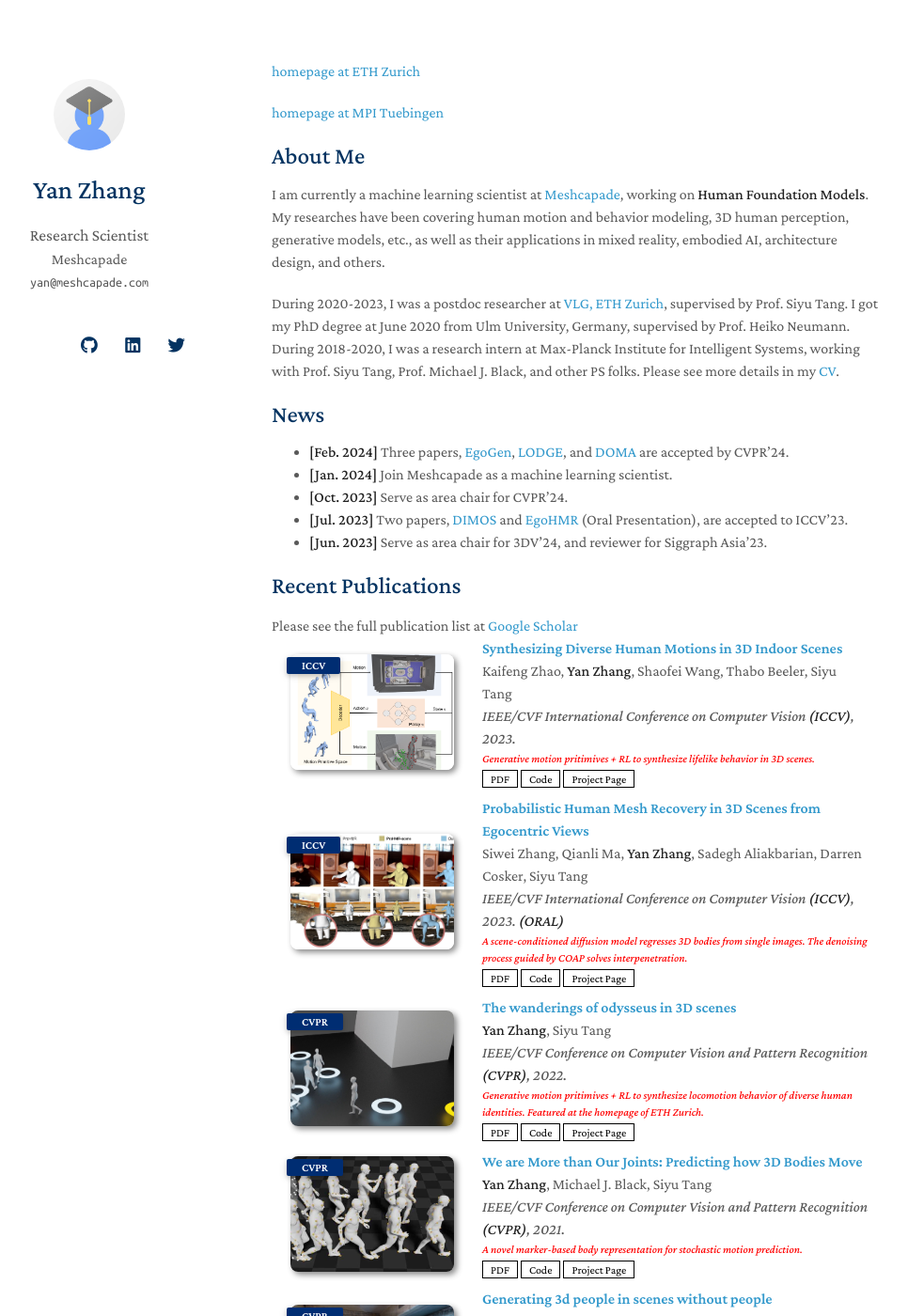
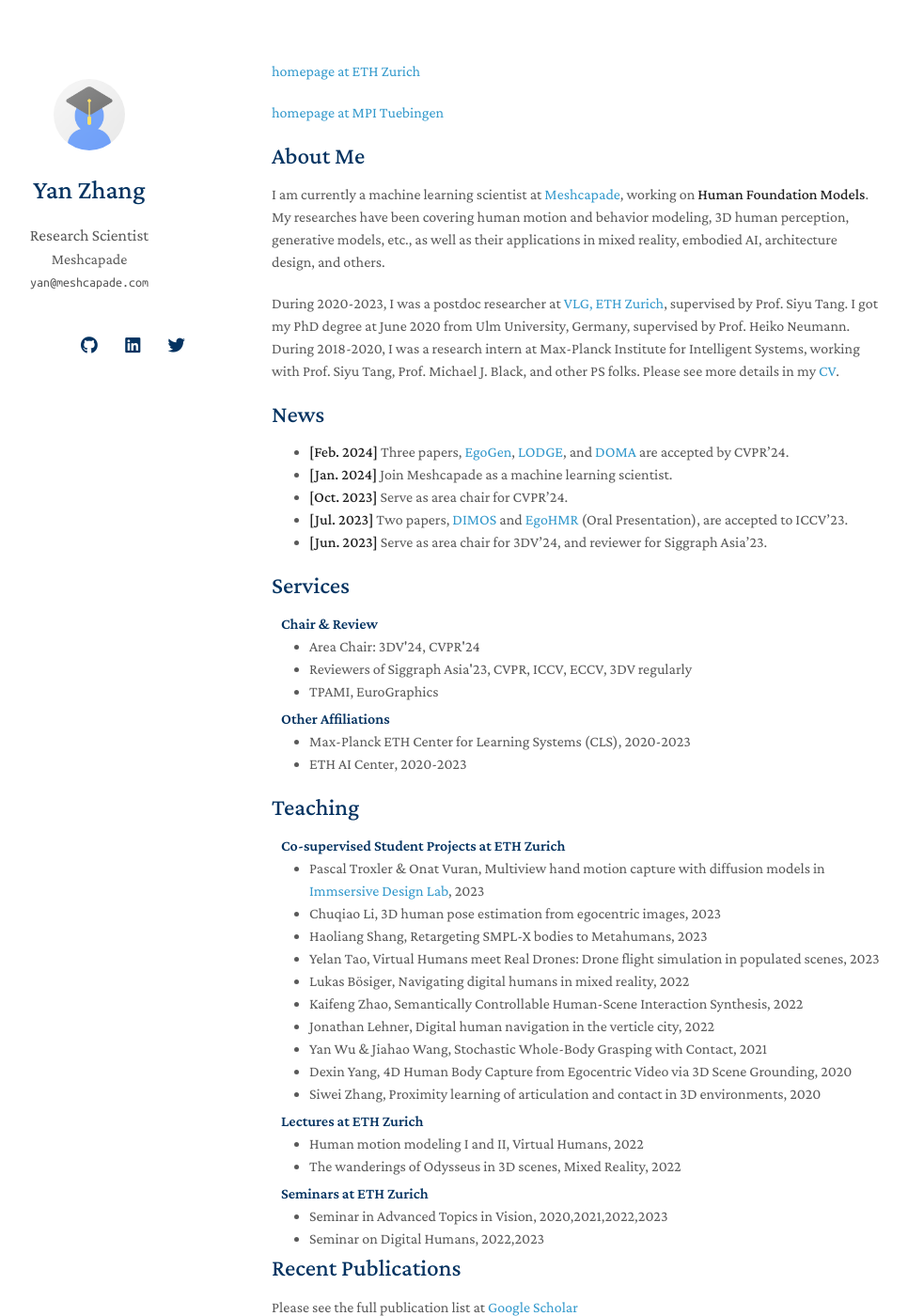
Before and after one commit to yz-cnsdqz/yz-cnsdqz.github.io, a Jekyll site: the page built from index.md, in a window 1280 px wide and 1400 px high. Shown: the whole window at 94% size, without its empty margins (181-1147 px from the left). Built offline with Jekyll 4.4.1, drawn with Linux system fonts in a browser that asks for light colours; nearby versions of some CDN libraries; a style sheet for code colours, icons or effects is not loaded; some of the changed text lies outside the part shown.

Commit message:
update first page

```diff
--- a/_includes/services.md
+++ b/_includes/services.md
@@ -11,6 +11,6 @@
 <h4 style="margin:0 10px 0;">Other Affiliations</h4>
 
 <ul style="margin:0 0 20px;">
-  <li>Max-Planck ETH Center for Learning Systems (CLS) </li>
-  <li>ETH AI Center</li>
+  <li>Max-Planck ETH Center for Learning Systems (CLS), 2020-2023 </li>
+  <li>ETH AI Center, 2020-2023</li>
 </ul>
--- a/index.md
+++ b/index.md
@@ -32,8 +32,8 @@ Please see more details in my [CV](assets/files/yanzhang_CV.pdf).
 - **[Jul. 2023]** Two papers, [DIMOS](https://zkf1997.github.io/DIMOS/) and [EgoHMR](https://sanweiliti.github.io/egohmr/egohmr.html) (Oral Presentation), are accepted to ICCV'23.
 - **[Jun. 2023]** Serve as area chair for 3DV'24, and reviewer for Siggraph Asia'23.
 
-{% include_relative _includes/publications.md %}
-
 {% include_relative _includes/services.md %}
 
 {% include_relative _includes/teaching.md %}
+
+{% include_relative _includes/publications.md %}
```
